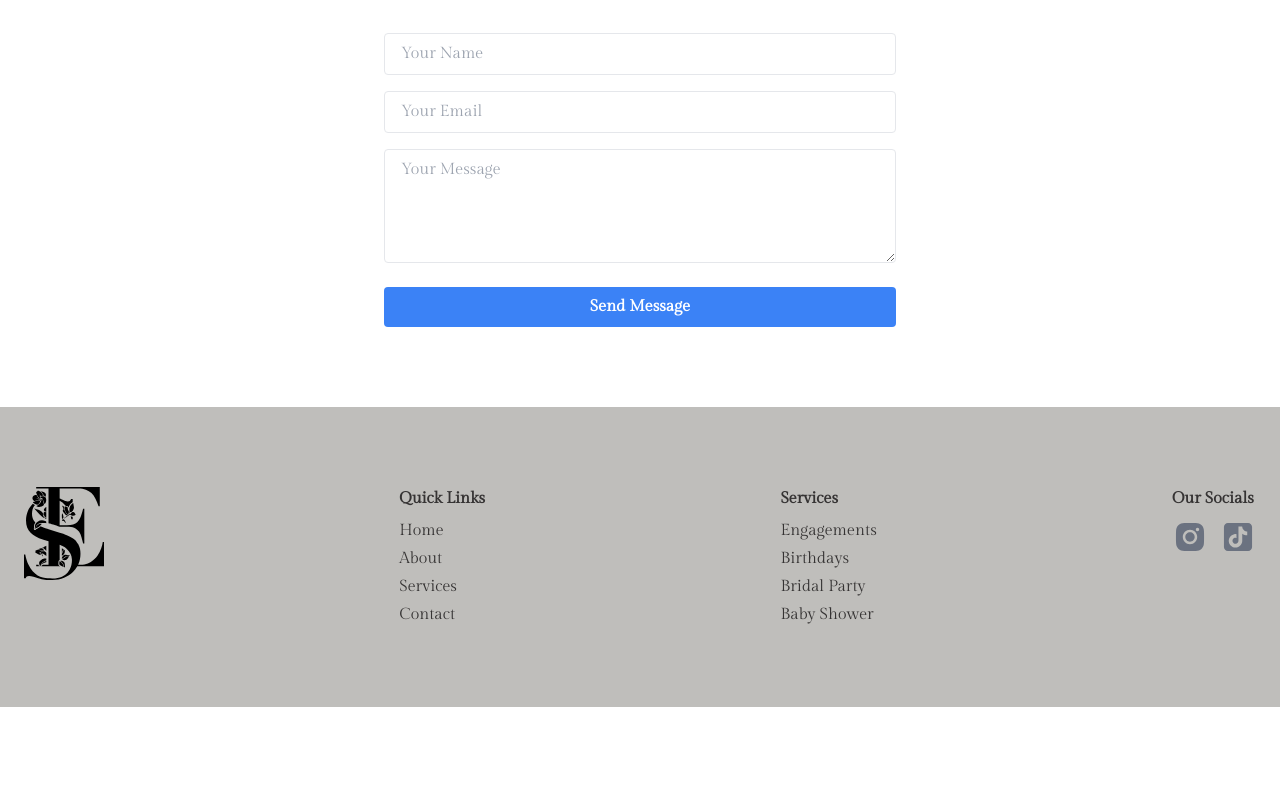
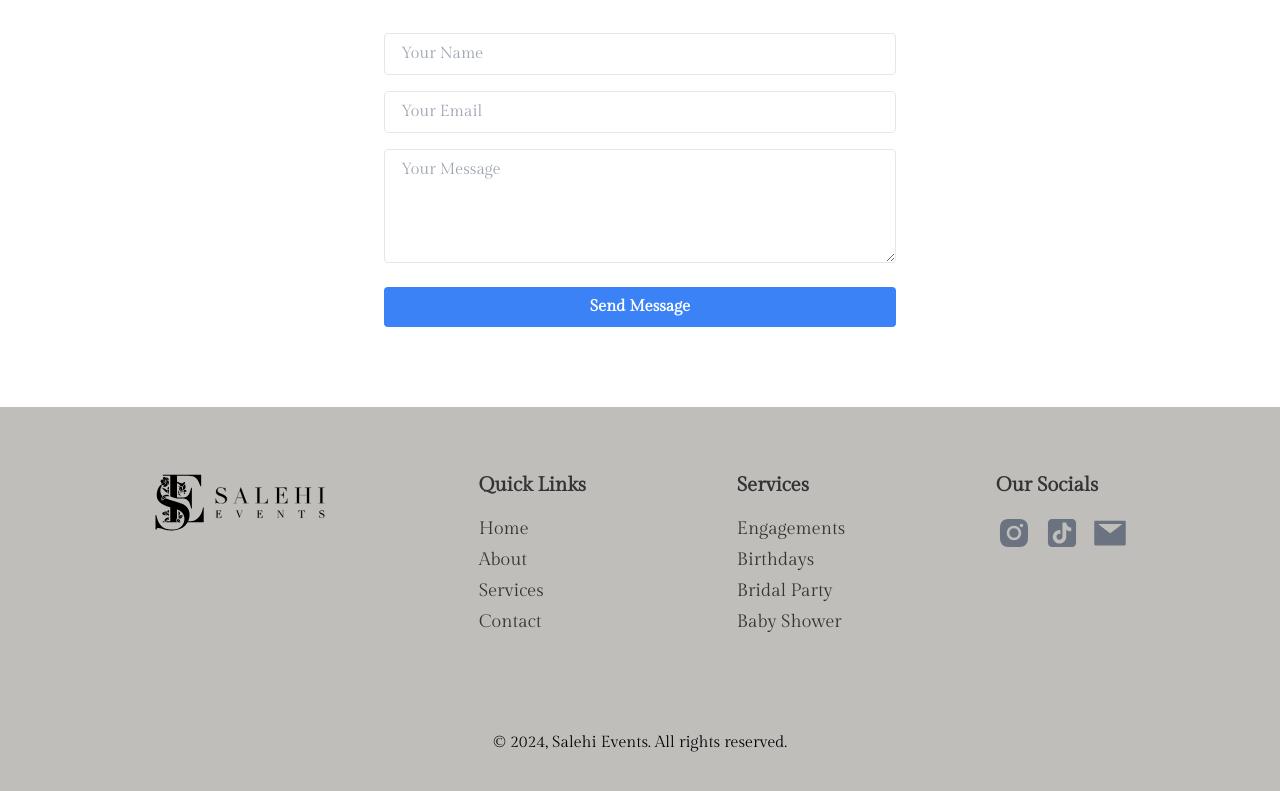
Before and after one commit to shaqealjinnah/salehi-events, a React (Vite) app: page / in a window 1280 px wide. Shown: the part 2343-3134 px from the top of the page. Before the commit the page ends 3050 px from the top, so only its background shows below. Built offline with nearby package versions, Linux system fonts and the light colour scheme; no server answers.

Commit message:
added npm packages to fix bugs

```diff
--- a/package.json
+++ b/package.json
@@ -14,9 +14,12 @@
     "@emotion/styled": "^11.13.0",
     "@mui/icons-material": "^6.0.2",
     "@mui/material": "^6.0.2",
+    "axios": "^1.7.7",
     "react": "^18.3.1",
     "react-dom": "^18.3.1",
     "react-helmet": "^6.1.0",
+    "react-icons": "^5.3.0",
+    "react-slick": "^0.30.2",
     "slick-carousel": "^1.8.1"
   },
   "devDependencies": {
@@ -31,6 +34,8 @@
     "eslint-plugin-react-refresh": "^0.4.9",
     "globals": "^15.9.0",
     "postcss": "^8.4.44",
+    "prettier": "^3.3.3",
+    "prettier-plugin-tailwindcss": "^0.6.6",
     "tailwindcss": "^3.4.10",
     "vite": "^5.4.1"
   }
--- a/src/components/Footer.jsx
+++ b/src/components/Footer.jsx
@@ -1,69 +1,69 @@
 import React from "react";
-import { AiFillInstagram, AiFillTikTok } from "react-icons/ai";
+import { AiFillInstagram, AiFillTikTok, AiFillMail } from "react-icons/ai";
+import footerLogo from "../assets/final logo updated svg.svg";
 
 function Footer() {
   const date = new Date();
   const year = date.getFullYear();
 
   return (
-    <footer className="bg-[#bfbebb] text-white py-20">
-      <div className="container mx-auto px-6 flex justify-between">
-        <div className="max-w-20">
-          <img
-            className="w-full"
-            src="/favicon-cropped.svg"
-            alt="footer-logo"
-          />
+    <footer className="bg-[#bfbebb] py-16 text-white">
+      <div className="container mx-auto flex flex-col justify-between space-y-6 px-6 md:flex-row md:space-y-0 lg:max-w-[860px] xl:max-w-[1024px]">
+        <div className="mb-16">
+          <img className="w-44" src={footerLogo} alt="footer-logo" />
         </div>
-        <div className="flex-col space-y-2">
-          <div className="text-[#353333] font-bold">Quick Links</div>
-          <ul className="space-y-1 text-[#353333]">
-            <li className="hover:text-black duration-300">
+        <div className="flex-col space-y-4">
+          <div className="text-lg font-bold text-[#353333] xl:text-[20px]">Quick Links</div>
+          <ul className="space-y-1 text-[#353333] xl:text-[18px]">
+            <li className="duration-300 hover:text-black">
               <a href="/#">Home</a>
             </li>
-            <li className="hover:text-black duration-300">
+            <li className="duration-300 hover:text-black">
               <a href="#about">About</a>
             </li>
-            <li className="hover:text-black duration-300">
+            <li className="duration-300 hover:text-black">
               <a href="#services">Services</a>
             </li>
-            <li className="hover:text-black duration-300">
+            <li className="duration-300 hover:text-black">
               <a href="#contact">Contact</a>
             </li>
           </ul>
         </div>
-        <div className="flex-col space-y-2">
-          <div className="text-[#353333] font-bold">Services</div>
-          <ul className="space-y-1 text-[#353333]">
-            <li className="hover:text-black duration-300">
+        <div className="flex-col space-y-4">
+          <div className="text-lg font-bold text-[#353333] xl:text-[20px]">Services</div>
+          <ul className="space-y-1 text-[#353333] xl:text-[18px]">
+            <li className="duration-300 hover:text-black">
               <a href="/#services">Engagements</a>
             </li>
-            <li className="hover:text-black duration-300">
+            <li className="duration-300 hover:text-black">
               <a href="/#services">Birthdays</a>
             </li>
-            <li className="hover:text-black duration-300">
+            <li className="duration-300 hover:text-black">
               <a href="/#services">Bridal Party</a>
             </li>
-            <li className="hover:text-black duration-300">
+            <li className="duration-300 hover:text-black">
               <a href="/#services">Baby Shower</a>
             </li>
           </ul>
         </div>
-        <div className="space-y-2">
-          <div className="text-[#353333] font-bold">Our Socials</div>
-          <div className="flex justify-center items-center space-x-3">
+        <div className="space-y-4">
+          <div className="text-lg font-bold text-[#353333] xl:text-[20px]">Our Socials</div>
+          <div className="flex items-center justify-start space-x-3">
             <a href="https://www.instagram.com/salehievents/" target="_blank">
-              <AiFillInstagram className="text-gray-500 hover:text-black duration-300 h-9 w-9" />
+              <AiFillInstagram className="h-9 w-9 text-gray-500 duration-300 hover:text-black" />
             </a>
             <a href="https://www.tiktok.com/@salehievents" target="_blank">
-              <AiFillTikTok className="text-gray-500 h-9 w-9 hover:text-black" />
+              <AiFillTikTok className="h-9 w-9 text-gray-500 hover:text-black" />
+            </a>
+            <a href="https://www.tiktok.com/@salehievents" target="_blank">
+              <AiFillMail className="h-9 w-9 text-gray-500 hover:text-black" />
             </a>
           </div>
         </div>
       </div>
-      {/* <div className="flex justify-center text-black mt-4">
-        <p>&copy;{year}, Salehi Events. All rights reserved.</p>
-      </div> */}
+      <div className="mt-16 flex justify-center text-black lg:mt-24">
+        <p>&copy; {year}, Salehi Events. All rights reserved.</p>
+      </div>
     </footer>
   );
 }
--- a/src/components/HeroSection.jsx
+++ b/src/components/HeroSection.jsx
@@ -1,15 +1,15 @@
-import { Button } from '@mui/material';
-import bannerVideo from '../assets/banner-video.mp4'
+import { Button } from "@mui/material";
+import bannerVideo from "../assets/banner-video.mp4";
 
 function HeroSection() {
   return (
     <section
       id="home"
-      className="h-screen relative bg-blue-500 text-white flex items-center justify-center"
+      className="relative flex h-screen items-center justify-center bg-blue-500 text-white"
     >
       {/* Background video */}
       <video
-        className="absolute top-0 left-0 w-full h-full object-cover"
+        className="absolute left-0 top-0 h-full w-full object-cover"
         src={bannerVideo}
         autoPlay
         loop
@@ -19,15 +19,20 @@ function HeroSection() {
 
       {/* Overlay content */}
       <div className="container relative z-10 mx-auto px-6 text-center">
-        <h2 className="text-4xl font-semibold text-white drop-shadow-lg uppercase">Your Vision, Our Design</h2>
-        <Button href="#about" className="duration-300 font-semibold !shadow-2xl !rounded-none hover:bg-[#000] hover:text-white"
-        sx={{mt: 5, px: 4, py: 1.5, color: "#000", bgcolor: "#bfbebb"}}>
+        <h2 className="text-2xl md:text-4xl font-semibold uppercase text-white drop-shadow-lg">
+          Your Vision, Our Design
+        </h2>
+        <Button
+          href="#about"
+          className="!rounded-none font-semibold !shadow-2xl duration-300 hover:bg-[#000] hover:text-white"
+          sx={{ mt: 5, px: 4, py: 1.5, color: "#000", bgcolor: "#bfbebb" }}
+        >
           Let's Transfrom Your Event
         </Button>
       </div>
 
       {/* Optional dark overlay to improve text readability */}
-      <div className="absolute top-0 left-0 w-full h-full bg-[#A6A5A1] opacity-30 z-0"></div>
+      <div className="absolute left-0 top-0 z-0 h-full w-full bg-[#A6A5A1] opacity-30"></div>
     </section>
   );
 }
```
Also changed, not shown: 2 other files (tests, documents, lock files or other folders).
